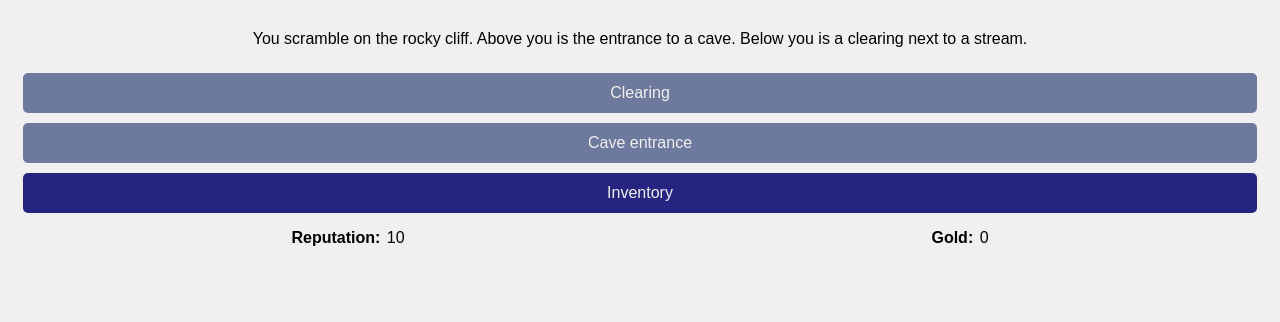
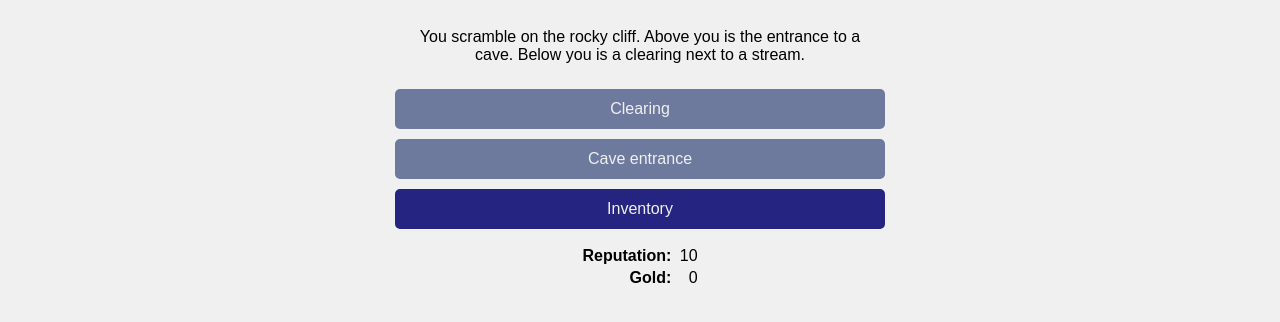
Before and after one commit to skedwards88/dragon, a React app: page / in a window 1280 px wide. Shown: the top 322 px of the page. Built offline with nearby package versions, Linux system fonts and the light colour scheme.

Commit message:
change stats to be table

```diff
--- a/src/App.css
+++ b/src/App.css
@@ -5,11 +5,12 @@ html {
 .App {
   font-family: Arial, Helvetica, sans-serif;
   display: flex;
-  margin: 10px;
+  margin: auto;
   text-align: center;
   justify-items: center;
   white-space: pre-line;
   flex-direction: column;
+  max-width: 500px;
 }
 
 .buttons {
@@ -18,14 +19,15 @@ html {
 }
 
 .stats {
-  display: flex;
   padding: 10px;
   justify-content: space-around;
   white-space: pre;
+  margin: auto;
 }
 
 .stat {
-  display: flex;
+  text-align: right;
+
 }
 
 .statName {
```
